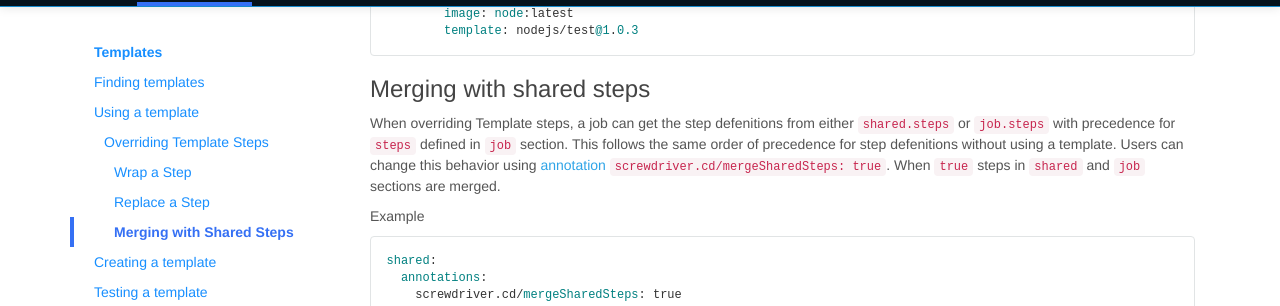
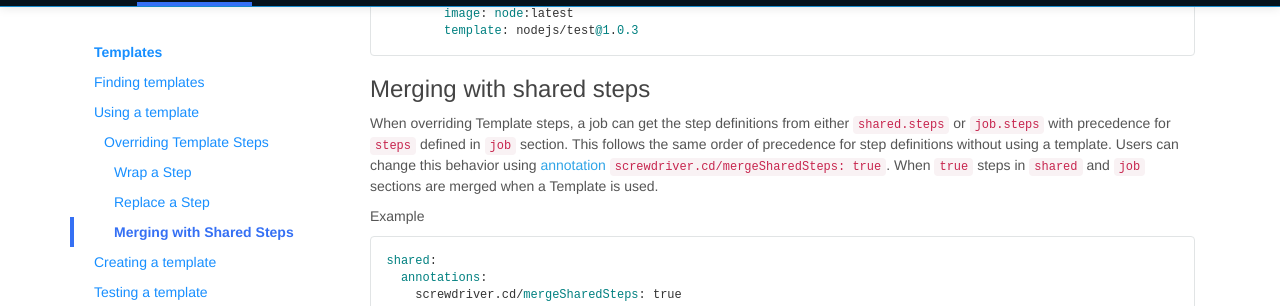
Before and after one commit to screwdriver-cd/guide, a Jekyll site: the page built from docs/user-guide/templates.md, in a window 1280 px wide and 900 px high, scrolled down 2898 px. Shown: the part 145-451 px from the top of the window. Built offline with Jekyll 4.4.1, drawn with Linux system fonts in a browser that asks for light colours.

Commit message:
Update templates.md

```diff
--- a/docs/user-guide/templates.md
+++ b/docs/user-guide/templates.md
@@ -149,7 +149,7 @@ jobs:
 
 ### Merging with shared steps
 
-When overriding Template steps, a job can get the step defenitions from either `shared.steps` or `job.steps` with precedence for `steps` defined in `job` section. This follows the same order of precedence for step defenitions without using a template. Users can change this behavior using [annotation](./configuration/annotations) `screwdriver.cd/mergeSharedSteps: true`. When `true` steps in `shared` and `job` sections are merged.
+When overriding Template steps, a job can get the step definitions from either `shared.steps` or `job.steps` with precedence for `steps` defined in `job` section. This follows the same order of precedence for step definitions without using a template. Users can change this behavior using [annotation](./configuration/annotations) `screwdriver.cd/mergeSharedSteps: true`. When `true` steps in `shared` and `job` sections are merged when a Template is used.
 
 
 Example
```
